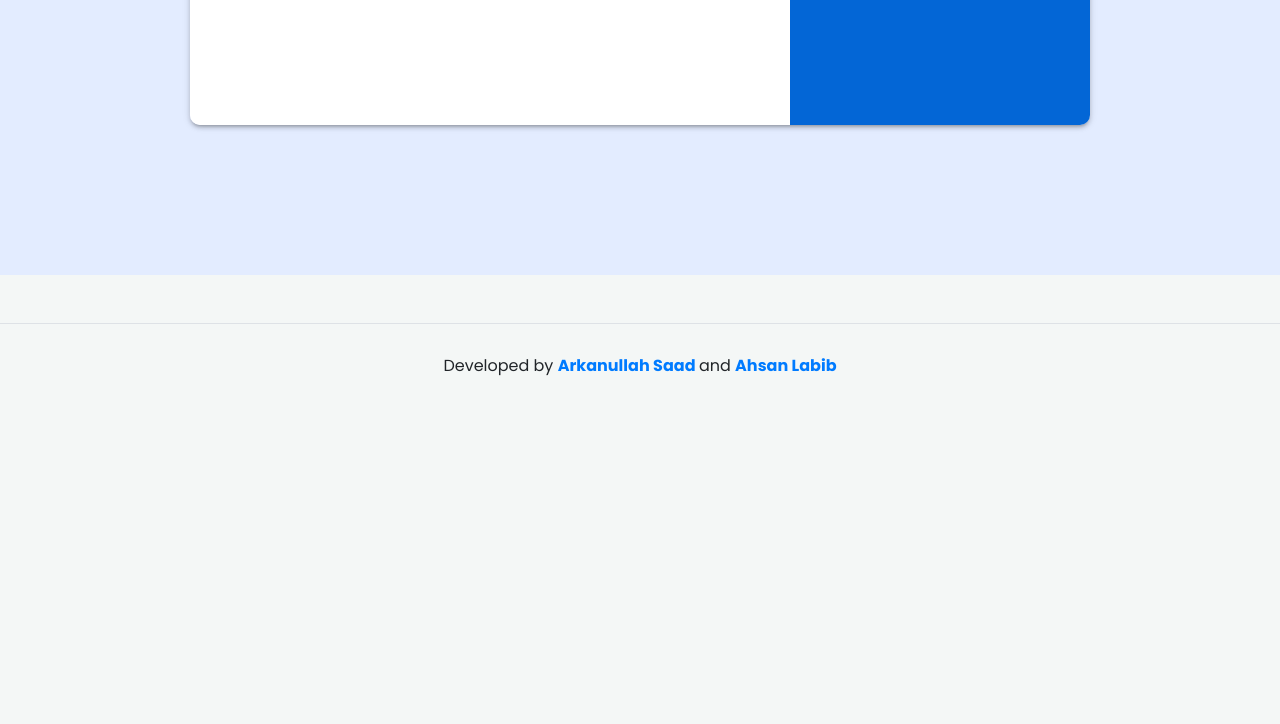
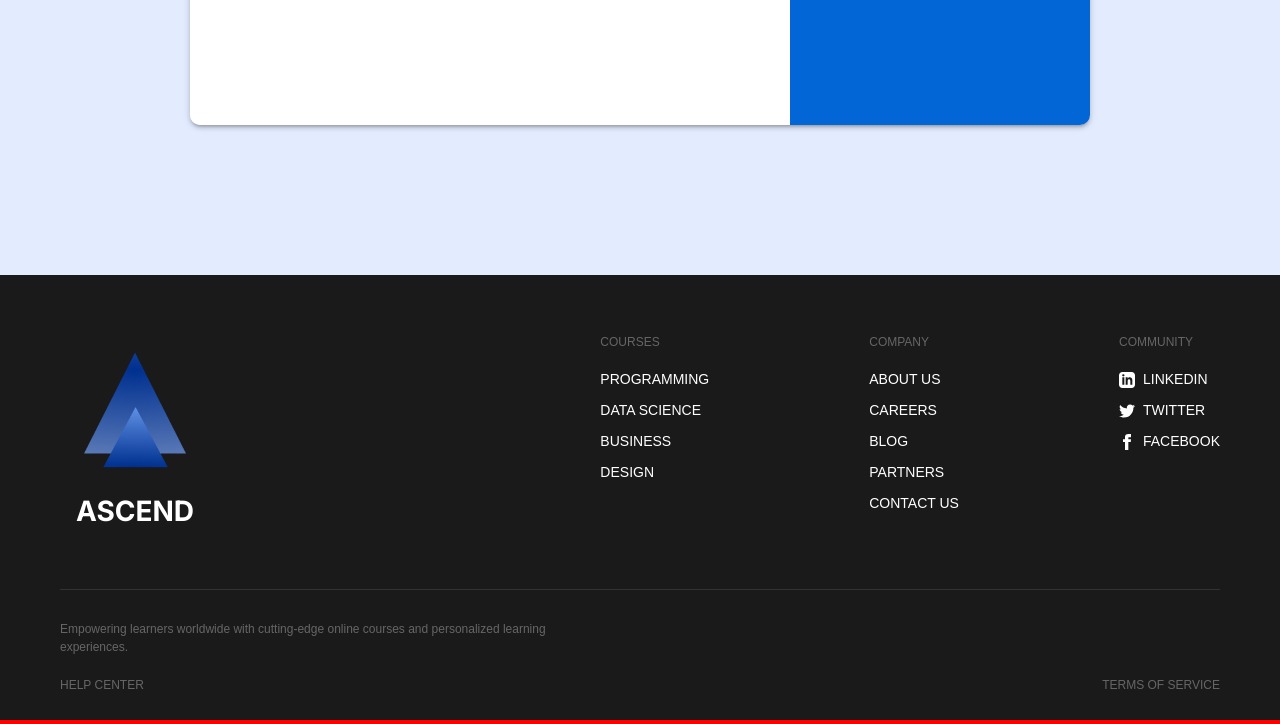
Before and after one commit to arkanullahs/ascend-edu, a React app in the folder frontend/: page /login in a window 1280 px wide. Shown: the part 525-1249 px from the top of the page. Before the commit the page ends 933 px from the top, so only its background shows below. Built offline with nearby package versions, Linux system fonts and the light colour scheme.

Commit message:
new footer

```diff
--- a/frontend/package.json
+++ b/frontend/package.json
@@ -33,7 +33,7 @@
     "web-vitals": "^0.2.4"
   },
   "scripts": {
-    "start": "cross-env NODE_OPTIONS=--openssl-legacy-provider react-scripts start",
+    "start": "cross-env react-scripts start",
     "build": "react-scripts build",
     "test": "react-scripts test",
     "eject": "react-scripts eject"
--- a/frontend/src/components/layout/Footer/Footer.css
+++ b/frontend/src/components/layout/Footer/Footer.css
@@ -1,8 +1,113 @@
 .footer {
-  border-top: 1px solid #dee2e6;
-  padding: 30px;
+  background-color: #1a1a1a;
+  color: #ffffff;
+  padding: 60px 60px 0;
+  font-family: Arial, Helvetica, sans-serif;
+  position: relative;
 }
 
-.footer p {
-  margin-bottom: 0;
+.footer-content {
+  display: flex;
+  justify-content: space-between;
+  margin-bottom: 60px;
 }
+
+.footer-logo {
+  display: flex;
+  flex-direction: column;
+  align-items: center;
+  text-align: center;
+}
+
+.footer-logo img {
+  width: 150px;
+  height: 150px;
+  margin-bottom: 10px;
+}
+
+.footer-logo h2 {
+  font-size: 28px;
+  font-weight: bolder;
+  margin: 0;
+  line-height: 1.2;
+}
+
+.footer-links {
+  display: flex;
+  gap: 160px;
+}
+
+.footer-column h3 {
+  font-size: 12px;
+  margin-bottom: 20px;
+  font-weight: normal;
+  color: #666;
+}
+
+.footer-column ul {
+  list-style-type: none;
+  padding: 0;
+  margin: 0;
+}
+
+.footer-column ul li {
+  margin-bottom: 10px;
+}
+
+.footer-column ul li a {
+  color: #fff;
+  text-decoration: none;
+  font-size: 14px;
+  font-weight: 300;
+  display: flex;
+  align-items: center;
+}
+
+.footer-column ul li a svg {
+  margin-right: 8px;
+}
+
+.footer-bottom {
+  border-top: 1px solid #333;
+  padding: 30px 0;
+}
+
+.footer-bottom p {
+  color: #666;
+  font-size: 12px;
+  max-width: 500px;
+  margin-bottom: 20px;
+}
+
+.footer-bottom-links {
+  display: flex;
+  justify-content: space-between;
+}
+
+.footer-bottom-links a {
+  color: #666;
+  text-decoration: none;
+  font-size: 12px;
+}
+
+.footer-accent {
+  position: absolute;
+  bottom: 0;
+  left: 0;
+  width: 100%;
+  height: 4px;
+  background-color: #ff0000;
+}
+
+@media (max-width: 768px) {
+
+  .footer-content,
+  .footer-links,
+  .footer-bottom-links {
+    flex-direction: column;
+  }
+
+  .footer-links {
+    gap: 30px;
+  }
+}
--- a/frontend/src/components/layout/Footer/Footer.js
+++ b/frontend/src/components/layout/Footer/Footer.js
@@ -1,12 +1,73 @@
 import './Footer.css'
+import logo from '../navigation/logo3.png';
 
 const Footer = () => {
   return (
-    <footer className="footer mt-5">
-      <p className="text-center">
-        Developed by <strong><a href="https://github.com/arkanullahs" target="_blank" rel="noreferrer"> Arkanullah Saad </a></strong>
-        and <strong><a href="https://github.com/arkanullahs" target="_blank" rel="noreferrer">Ahsan Labib </a></strong>
-      </p>
+    <footer className="footer">
+      <div className="footer-content">
+        <div className="footer-logo">
+          <img src={logo} alt="Logo" />
+          <h2>ASCEND</h2>
+        </div>
+        <div className="footer-links">
+          <div className="footer-column">
+            <h3>COURSES</h3>
+            <ul>
+              <li><a href="#">PROGRAMMING</a></li>
+              <li><a href="#">DATA SCIENCE</a></li>
+              <li><a href="#">BUSINESS</a></li>
+              <li><a href="#">DESIGN</a></li>
+            </ul>
+          </div>
+          <div className="footer-column">
+            <h3>COMPANY</h3>
+            <ul>
+              <li><a href="#">ABOUT US</a></li>
+              <li><a href="#">CAREERS</a></li>
+              <li><a href="#">BLOG</a></li>
+              <li><a href="#">PARTNERS</a></li>
+              <li><a href="#">CONTACT US</a></li>
+            </ul>
+          </div>
+          <div className="footer-column">
+            <h3>COMMUNITY</h3>
+            <ul>
+              <li>
+                <a href="#">
+                  <svg xmlns="http://www.w3.org/2000/svg" width="16" height="16" viewBox="0 0 24 24" fill="currentColor">
+                    <path d="M19 0h-14c-2.761 0-5 2.239-5 5v14c0 2.761 2.239 5 5 5h14c2.762 0 5-2.239 5-5v-14c0-2.761-2.238-5-5-5zm-11 19h-3v-11h3v11zm-1.5-12.268c-.966 0-1.75-.79-1.75-1.764s.784-1.764 1.75-1.764 1.75.79 1.75 1.764-.783 1.764-1.75 1.764zm13.5 12.268h-3v-5.604c0-3.368-4-3.113-4 0v5.604h-3v-11h3v1.765c1.396-2.586 7-2.777 7 2.476v6.759z" />
+                  </svg>
+                  LINKEDIN
+                </a>
+              </li>
+              <li>
+                <a href="#">
+                  <svg xmlns="http://www.w3.org/2000/svg" width="16" height="16" viewBox="0 0 24 24" fill="currentColor">
+                    <path d="M24 4.557c-.883.392-1.832.656-2.828.775 1.017-.609 1.798-1.574 2.165-2.724-.951.564-2.005.974-3.127 1.195-.897-.957-2.178-1.555-3.594-1.555-3.179 0-5.515 2.966-4.797 6.045-4.091-.205-7.719-2.165-10.148-5.144-1.29 2.213-.669 5.108 1.523 6.574-.806-.026-1.566-.247-2.229-.616-.054 2.281 1.581 4.415 3.949 4.89-.693.188-1.452.232-2.224.084.626 1.956 2.444 3.379 4.6 3.419-2.07 1.623-4.678 2.348-7.29 2.04 2.179 1.397 4.768 2.212 7.548 2.212 9.142 0 14.307-7.721 13.995-14.646.962-.695 1.797-1.562 2.457-2.549z" />
+                  </svg>
+                  TWITTER
+                </a>
+              </li>
+              <li>
+                <a href="#">
+                  <svg xmlns="http://www.w3.org/2000/svg" width="16" height="16" viewBox="0 0 24 24" fill="currentColor">
+                    <path d="M9 8h-3v4h3v12h5v-12h3.642l.358-4h-4v-1.667c0-.955.192-1.333 1.115-1.333h2.885v-5h-3.808c-3.596 0-5.192 1.583-5.192 4.615v3.385z" />
+                  </svg>
+                  FACEBOOK
+                </a>
+              </li>
+            </ul>
+          </div>
+        </div>
+      </div>
+      <div className="footer-bottom">
+        <p>Empowering learners worldwide with cutting-edge online courses and personalized learning experiences.</p>
+        <div className="footer-bottom-links">
+          <a href="#">HELP CENTER</a>
+          <a href="#">TERMS OF SERVICE</a>
+        </div>
+      </div>
+      <div className="footer-accent"></div>
     </footer>
   )
 }
```
Also changed, not shown: 1 other file.
